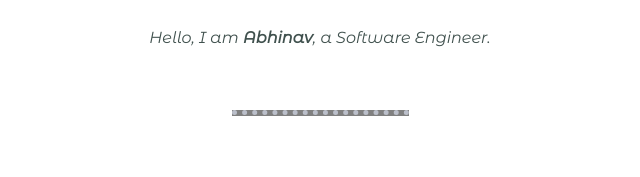
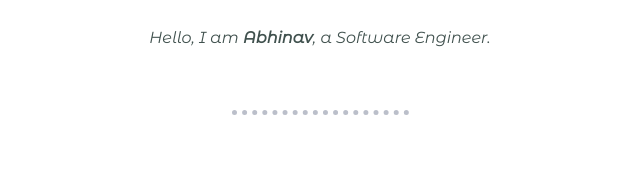
Before and after one commit to dank-foss/cv, a plain HTML site: page index.html in a window 1280 px wide. Shown: the part 918-1095 px from the top of the page, 320-960 px from the left. Drawn offline with Linux system fonts and the light colour scheme.

Commit message:
Update index.html

```diff
--- a/index.html
+++ b/index.html
@@ -23,7 +23,7 @@
     <p>Hello, I am <STRONG>Abhinav</STRONG>, a Software Engineer.</p>
   </div>
   <br>
-  <hr size=3 noshade>
+  <hr size=3 >
   <br>
   <div class="skills">
     <h2>My Skills.</h2>
```
